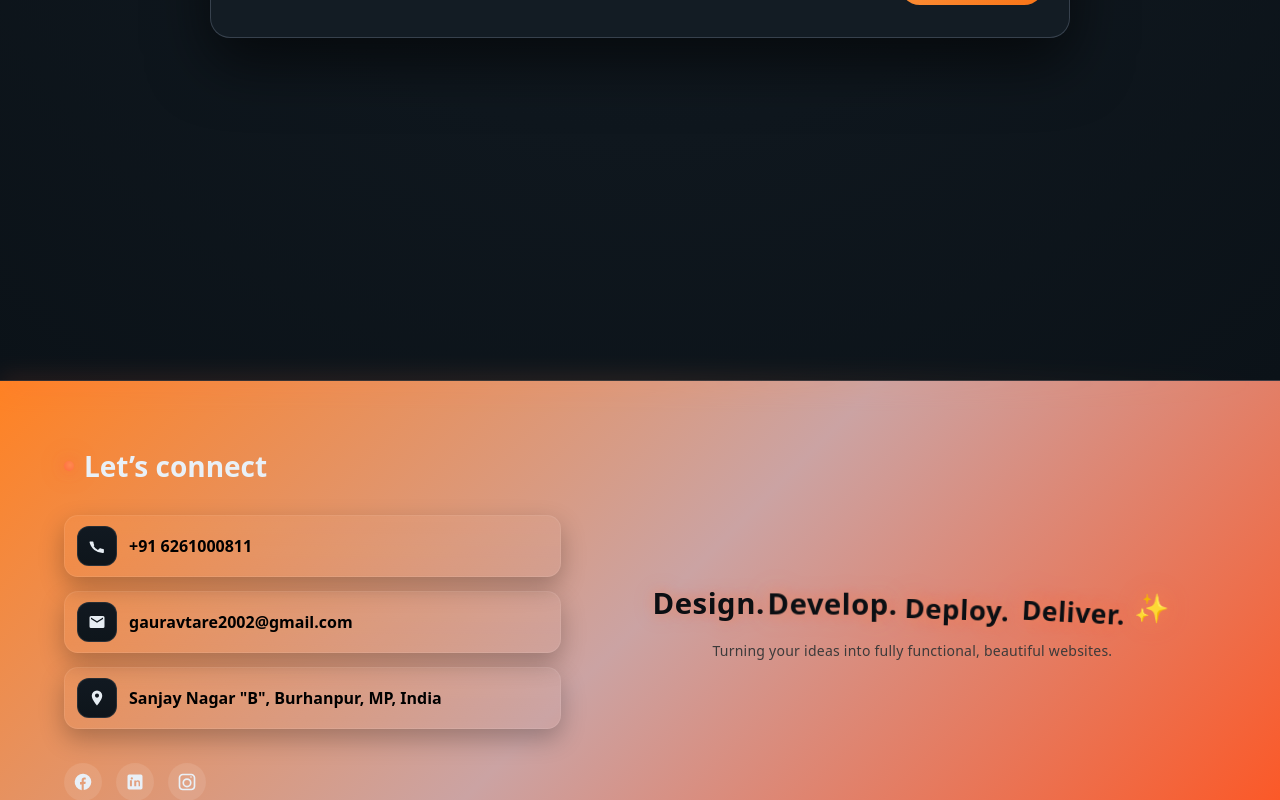
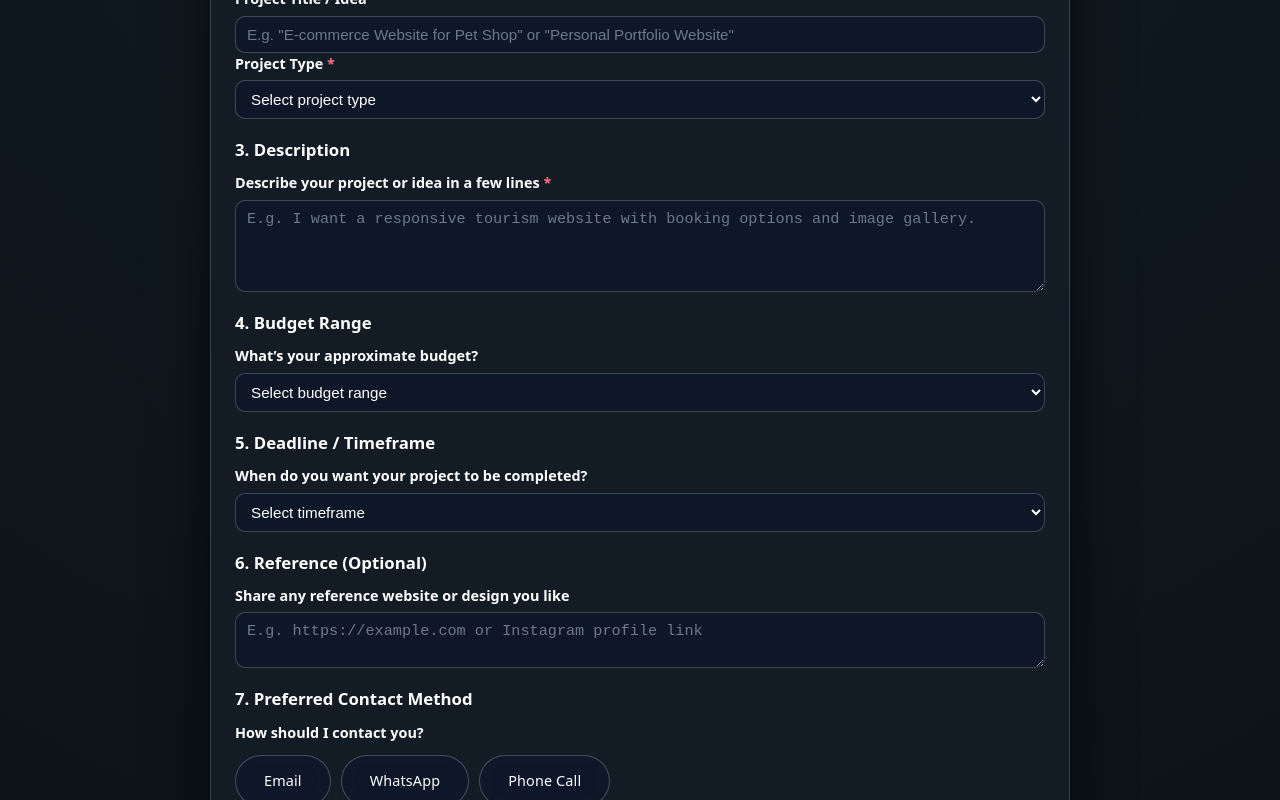
Before and after one commit to g-star-05/Gaurav_Portfolio, a React (Vite) app: page /project in a window 1280 px wide. Shown: the part 420-1220 px from the top of the page. Built offline with nearby package versions, Linux system fonts and the light colour scheme.

Commit message:
resume updated

```diff
--- a/src/Component/hero/Hero.jsx
+++ b/src/Component/hero/Hero.jsx
@@ -30,9 +30,14 @@ const Hero = () => {
             </Link>
 
             {/* You can later link this to a real resume URL */}
-            <a href="#resume" className="btn btn--ghost">
-              My resume
-            </a>
+            <a
+  href="/resume.pdf"
+  target="_blank"
+  rel="noopener noreferrer"
+  className="btn btn--ghost"
+>
+  My resume
+</a>
           </div>
         </div>
 
--- a/src/Component/project-request/ProjectRequest.jsx
+++ b/src/Component/project-request/ProjectRequest.jsx
@@ -1,6 +1,8 @@
+// src/Component/project-request/ProjectRequest.jsx
 import React, { useState, useEffect } from "react";
 import "./ProjectRequest.css";
 
+// use same pattern as Login/Signup
 const API_BASE =
   (import.meta.env.VITE_API_URL?.replace(/\/+$/, "")) || "http://127.0.0.1:8000";
 
@@ -20,7 +22,9 @@ const defaultForm = {
 export default function ProjectRequest() {
   const [form, setForm] = useState(defaultForm);
   const [loading, setLoading] = useState(false);
-  const [status, setStatus] = useState(null);
+  const [status, setStatus] = useState(null); // { type: "success" | "error", msg: string }
+
+  // 🌗 theme state (shared with rest of site via body + localStorage)
   const [theme, setTheme] = useState("dark");
 
   useEffect(() => {
@@ -30,24 +34,35 @@ export default function ProjectRequest() {
     document.body.classList.toggle("light", initial === "light");
   }, []);
 
+  const toggleTheme = () => {
+    const next = theme === "dark" ? "light" : "dark";
+    setTheme(next);
+    document.body.classList.toggle("light", next === "light");
+    localStorage.setItem("theme", next);
+  };
+
+  // ✅ VALIDATION ADDED HERE
   const handleChange = (e) => {
     const { name, value } = e.target;
 
-    // ✅ Full name — allow only letters and spaces
+    // Full name → only letters & spaces
     if (name === "fullName") {
-      const onlyLetters = value.replace(/[^A-Za-z\s]/g, "");
-      setForm((f) => ({ ...f, [name]: onlyLetters }));
-      return;
+      const onlyLetters = /^[A-Za-z\s]*$/;
+      if (!onlyLetters.test(value)) {
+        // ignore invalid keystroke
+        return;
+      }
     }
 
-    // ✅ Phone — allow only digits (+ optional at start)
+    // Phone → only digits
     if (name === "phone") {
-      const onlyNumbers = value.replace(/[^0-9+]/g, "");
-      setForm((f) => ({ ...f, [name]: onlyNumbers }));
-      return;
+      const onlyDigits = /^[0-9]*$/;
+      if (!onlyDigits.test(value)) {
+        // ignore invalid keystroke
+        return;
+      }
     }
 
-    // default
     setForm((f) => ({ ...f, [name]: value }));
   };
 
@@ -55,29 +70,11 @@ export default function ProjectRequest() {
     e.preventDefault();
     setStatus(null);
 
-    // Basic validation
+    // basic required checks
     if (!form.fullName || !form.email || !form.projectType || !form.description) {
       setStatus({
         type: "error",
         msg: "Please fill all required fields marked with *.",
-      });
-      return;
-    }
-
-    // ✅ Full Name validation (only alphabets)
-    if (!/^[A-Za-z\s]+$/.test(form.fullName)) {
-      setStatus({
-        type: "error",
-        msg: "Full name should contain only letters.",
-      });
-      return;
-    }
-
-    // ✅ Phone validation (optional but must be numeric if filled)
-    if (form.phone && !/^\+?[0-9]{7,15}$/.test(form.phone)) {
-      setStatus({
-        type: "error",
-        msg: "Please enter a valid phone number (digits only, 7–15 long).",
       });
       return;
     }
@@ -175,16 +172,162 @@ export default function ProjectRequest() {
                 <input
                   type="tel"
                   name="phone"
-                  placeholder="+91 9876543210"
+                  placeholder="+91 98765 43210"
                   value={form.phone}
                   onChange={handleChange}
+                  inputMode="numeric"
                 />
               </div>
             </div>
           </section>
 
-          {/* 2–7 Sections remain unchanged */}
-          {/* ... all your other sections here ... */}
+          {/* 2. Project Information */}
+          <section className="project-section">
+            <h2>2. Project Information</h2>
+
+            <div className="field">
+              <label>Project Title / Idea</label>
+              <input
+                type="text"
+                name="projectTitle"
+                placeholder='E.g. "E-commerce Website for Pet Shop" or "Personal Portfolio Website"'
+                value={form.projectTitle}
+                onChange={handleChange}
+              />
+            </div>
+
+            <div className="field">
+              <label>
+                Project Type <span className="req">*</span>
+              </label>
+              <select
+                name="projectType"
+                value={form.projectType}
+                onChange={handleChange}
+                required
+              >
+                <option value="">Select project type</option>
+                <option value="website-design">Website Design</option>
+                <option value="web-dev-frontend">Web Development (Frontend)</option>
+                <option value="web-dev-fullstack">Web Development (Full Stack)</option>
+                <option value="api-backend">API or Backend Setup</option>
+                <option value="landing-page">Landing Page</option>
+                <option value="business-site">Business Website</option>
+                <option value="other">Other (Custom Requirement)</option>
+              </select>
+            </div>
+          </section>
+
+          {/* 3. Description */}
+          <section className="project-section">
+            <h2>3. Description</h2>
+            <div className="field">
+              <label>
+                Describe your project or idea in a few lines{" "}
+                <span className="req">*</span>
+              </label>
+              <textarea
+                name="description"
+                rows="4"
+                placeholder="E.g. I want a responsive tourism website with booking options and image gallery."
+                value={form.description}
+                onChange={handleChange}
+                required
+              />
+            </div>
+          </section>
+
+          {/* 4. Budget Range */}
+          <section className="project-section">
+            <h2>4. Budget Range</h2>
+            <div className="field">
+              <label>What’s your approximate budget?</label>
+              <select
+                name="budget"
+                value={form.budget}
+                onChange={handleChange}
+              >
+                <option value="">Select budget range</option>
+                <option value="5k-10k">₹5,000 – ₹10,000</option>
+                <option value="10k-25k">₹10,000 – ₹25,000</option>
+                <option value="25k+">₹25,000+</option>
+              </select>
+            </div>
+          </section>
+
+          {/* 5. Deadline / Timeframe */}
+          <section className="project-section">
+            <h2>5. Deadline / Timeframe</h2>
+            <div className="field">
+              <label>When do you want your project to be completed?</label>
+              <select
+                name="timeframe"
+                value={form.timeframe}
+                onChange={handleChange}
+              >
+                <option value="">Select timeframe</option>
+                <option value="1-week">1 week</option>
+                <option value="2-4-weeks">2–4 weeks</option>
+                <option value="1-month+">1 month+</option>
+                <option value="not-sure">Not sure yet</option>
+              </select>
+            </div>
+          </section>
+
+          {/* 6. Reference (Optional) */}
+          <section className="project-section">
+            <h2>6. Reference (Optional)</h2>
+            <div className="field">
+              <label>Share any reference website or design you like</label>
+              <textarea
+                name="reference"
+                rows="2"
+                placeholder="E.g. https://example.com or Instagram profile link"
+                value={form.reference}
+                onChange={handleChange}
+              />
+            </div>
+          </section>
+
+          {/* 7. Preferred Contact Method */}
+          <section className="project-section">
+            <h2>7. Preferred Contact Method</h2>
+            <div className="field">
+              <label>How should I contact you?</label>
+              <div className="radio-row">
+                <label className="radio-pill">
+                  <input
+                    type="radio"
+                    name="contactMethod"
+                    value="email"
+                    checked={form.contactMethod === "email"}
+                    onChange={handleChange}
+                  />
+                  <span>Email</span>
+                </label>
+                <label className="radio-pill">
+                  <input
+                    type="radio"
+                    name="contactMethod"
+                    value="whatsapp"
+                    checked={form.contactMethod === "whatsapp"}
+                    onChange={handleChange}
+                  />
+                  <span>WhatsApp</span>
+                </label>
+                <label className="radio-pill">
+                  <input
+                    type="radio"
+                    name="contactMethod"
+                    value="phone"
+                    checked={form.contactMethod === "phone"}
+                    onChange={handleChange}
+                  />
+                  <span>Phone Call</span>
+                </label>
+              </div>
+            </div>
+          </section>
 
           {/* Status message */}
           {status && (
@@ -199,7 +342,7 @@ export default function ProjectRequest() {
             </p>
           )}
 
-          {/* Submit */}
+          {/* 8. Submit */}
           <div className="project-submitRow">
             <button
               type="submit"
```
Also changed, not shown: 1 other file (tests, documents, lock files or other folders).
